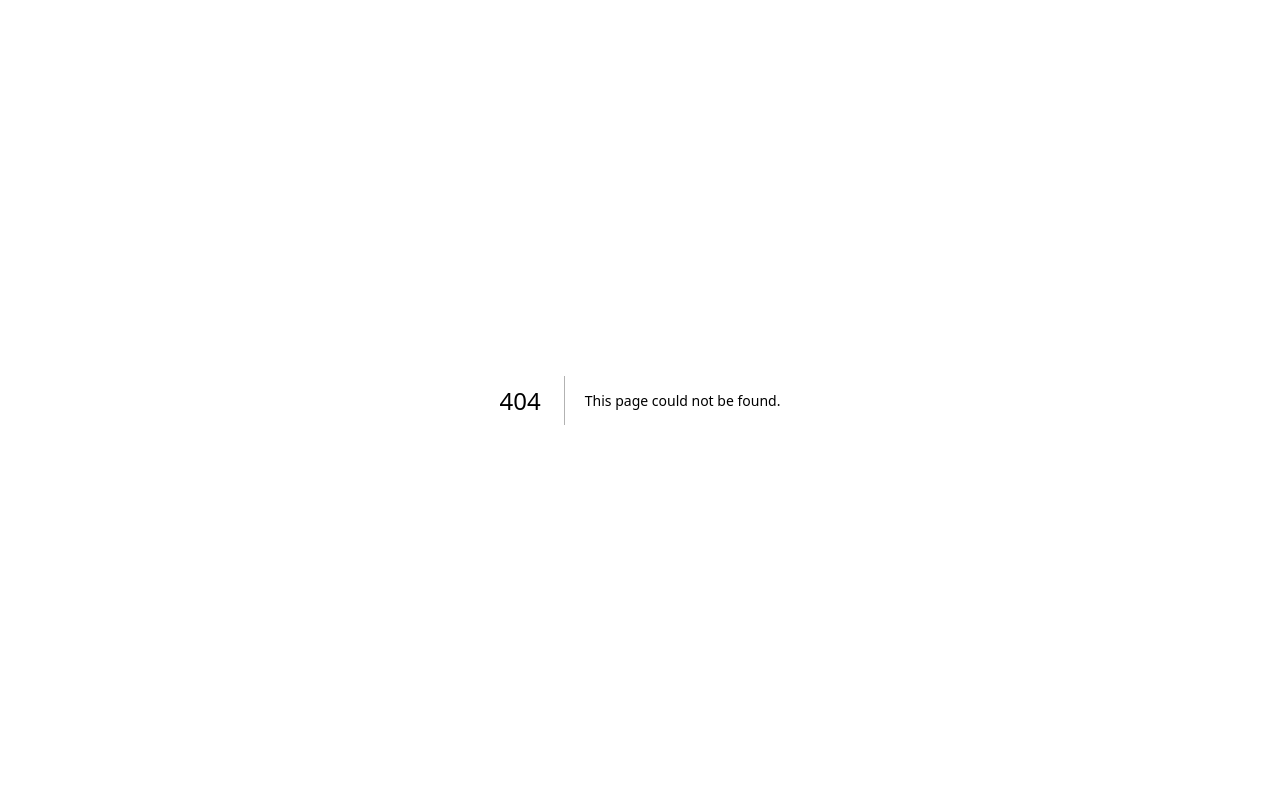
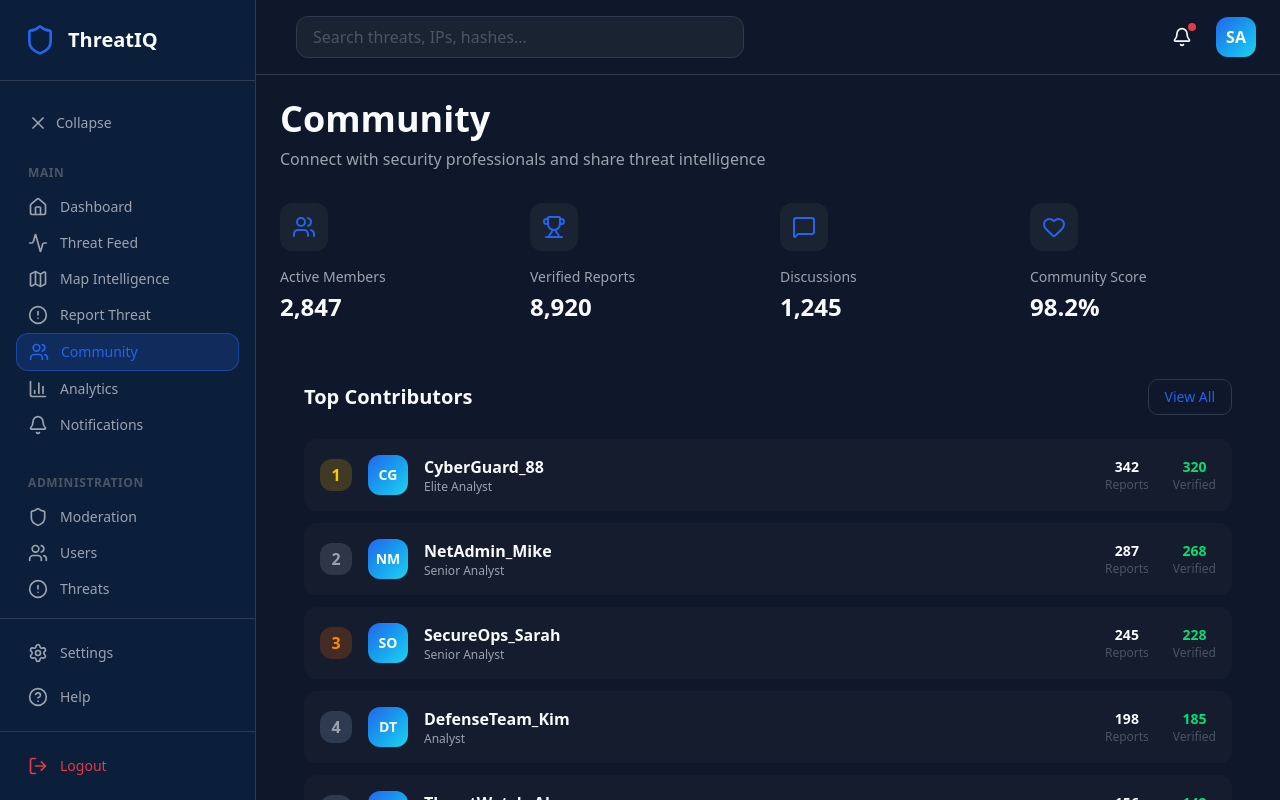
Before and after one commit to Justdan111/ThreathIQ, a Next.js app: page /community in a window 1280 px wide. Before the commit this address had no page. Built offline with nearby package versions, Linux system fonts and the light colour scheme.

Commit message:
feat: add CommunityPage with top contributors, community leaders, recent discussions, and safety tips

```diff
--- /dev/null
+++ b/src/app/(dashboard)/community/page.tsx
@@ -0,0 +1,276 @@
+'use client';
+
+import { Users, Trophy, MessageSquare, Heart } from 'lucide-react';
+import { Button } from '@/components/ui/button';
+
+const TOP_CONTRIBUTORS = [
+  {
+    rank: 1,
+    name: 'CyberGuard_88',
+    reports: 342,
+    verified: 320,
+    badge: 'Elite Analyst',
+    avatar: 'CG'
+  },
+  {
+    rank: 2,
+    name: 'NetAdmin_Mike',
+    reports: 287,
+    verified: 268,
+    badge: 'Senior Analyst',
+    avatar: 'NM'
+  },
+  {
+    rank: 3,
+    name: 'SecureOps_Sarah',
+    reports: 245,
+    verified: 228,
+    badge: 'Senior Analyst',
+    avatar: 'SO'
+  },
+  {
+    rank: 4,
+    name: 'DefenseTeam_Kim',
+    reports: 198,
+    verified: 185,
+    badge: 'Analyst',
+    avatar: 'DT'
+  },
+  {
+    rank: 5,
+    name: 'ThreatWatch_Alex',
+    reports: 156,
+    verified: 142,
+    badge: 'Analyst',
+    avatar: 'TW'
+  },
+];
+
+const COMMUNITY_LEADERS = [
+  {
+    name: 'SafariBank Security Team',
+    members: 1240,
+    verified: '98.5%',
+    icon: '🏦'
+  },
+  {
+    name: 'Tech-Hub Community',
+    members: 892,
+    verified: '96.2%',
+    icon: '💻'
+  },
+  {
+    name: 'Connect-Africa Alliance',
+    members: 645,
+    verified: '95.8%',
+    icon: '🌍'
+  },
+  {
+    name: 'SecureOps Collective',
+    members: 523,
+    verified: '97.3%',
+    icon: '🔒'
+  },
+];
+
+const RECENT_DISCUSSIONS = [
+  {
+    title: 'New APT Group Detected in Financial Sector',
+    author: 'CyberGuard_88',
+    replies: 45,
+    likes: 128,
+    category: 'APT Analysis'
+  },
+  {
+    title: 'Best Practices for Regional Infrastructure Hardening',
+    author: 'NetAdmin_Mike',
+    replies: 32,
+    likes: 89,
+    category: 'Security Tips'
+  },
+  {
+    title: 'Phishing Campaign Alert - Banking Sector',
+    author: 'SecureOps_Sarah',
+    replies: 28,
+    likes: 76,
+    category: 'Threat Alert'
+  },
+  {
+    title: 'DDoS Mitigation Strategies for Small Enterprises',
+    author: 'DefenseTeam_Kim',
+    replies: 19,
+    likes: 54,
+    category: 'Defense'
+  },
+];
+
+export default function CommunityPage() {
+  return (
+    <div className="space-y-8">
+      {/* Header */}
+      <div>
+        <h1 className="text-4xl font-bold text-[#F9FAFB]">Community</h1>
+        <p className="text-[#9CA3AF] mt-2">Connect with security professionals and share threat intelligence</p>
+      </div>
+
+      {/* Community Stats */}
+      <div className="grid grid-cols-1 md:grid-cols-2 lg:grid-cols-4 gap-6">
+        {[
+          { label: 'Active Members', value: '2,847', icon: Users },
+          { label: 'Verified Reports', value: '8,920', icon: Trophy },
+          { label: 'Discussions', value: '1,245', icon: MessageSquare },
+          { label: 'Community Score', value: '98.2%', icon: Heart },
+        ].map((stat, idx) => (
+          <div key={idx} className="kpi-card">
+            <div className="p-3 rounded-lg bg-[#1A2332] w-fit mb-4">
+              <stat.icon className="w-6 h-6 text-[#2563EB]" />
+            </div>
+            <p className="text-[#9CA3AF] text-sm mb-1">{stat.label}</p>
+            <h3 className="text-2xl font-bold text-[#F9FAFB]">{stat.value}</h3>
+          </div>
+        ))}
+      </div>
+
+      {/* Top Contributors */}
+      <div className="glass-card p-6">
+        <div className="flex items-center justify-between mb-6">
+          <h2 className="text-xl font-semibold text-[#F9FAFB]">Top Contributors</h2>
+          <Button variant="outline" className="border-[#2D3A4F] text-[#2563EB] hover:bg-[#2563EB]/10 bg-transparent">
+            View All
+          </Button>
+        </div>
+
+        <div className="space-y-3">
+          {TOP_CONTRIBUTORS.map(contributor => (
+            <div key={contributor.rank} className="flex items-center gap-4 p-4 rounded-lg bg-[#1A2332]/50 hover:bg-[#1A2332] transition">
+              {/* Rank */}
+              <div className={`w-8 h-8 rounded-lg flex items-center justify-center font-bold ${
+                contributor.rank === 1 ? 'bg-yellow-500/20 text-yellow-400' :
+                contributor.rank === 2 ? 'bg-gray-400/20 text-gray-400' :
+                contributor.rank === 3 ? 'bg-orange-500/20 text-orange-400' :
+                'bg-[#2D3A4F] text-[#9CA3AF]'
+              }`}>
+                {contributor.rank}
+              </div>
+
+              {/* Avatar */}
+              <div className="w-10 h-10 rounded-lg bg-linear-to-br from-[#2563EB] to-[#22D3EE] flex items-center justify-center font-semibold text-sm">
+                {contributor.avatar}
+              </div>
+
+              {/* Info */}
+              <div className="flex-1">
+                <div className="font-semibold text-[#F9FAFB]">{contributor.name}</div>
+                <div className="text-xs text-[#9CA3AF]">{contributor.badge}</div>
+              </div>
+
+              {/* Stats */}
+              <div className="flex gap-6">
+                <div className="text-center">
+                  <div className="text-sm font-semibold text-[#F9FAFB]">{contributor.reports}</div>
+                  <div className="text-xs text-[#4B5563]">Reports</div>
+                </div>
+                <div className="text-center">
+                  <div className="text-sm font-semibold text-green-400">{contributor.verified}</div>
+                  <div className="text-xs text-[#4B5563]">Verified</div>
+                </div>
+              </div>
+            </div>
+          ))}
+        </div>
+      </div>
+
+      {/* Community Leaders */}
+      <div className="glass-card p-6">
+        <h2 className="text-xl font-semibold text-[#F9FAFB] mb-6">Community Leader Organizations</h2>
+
+        <div className="grid grid-cols-1 md:grid-cols-2 gap-4">
+          {COMMUNITY_LEADERS.map((leader, idx) => (
+            <div key={idx} className="p-4 rounded-lg bg-[#1A2332]/50 hover:bg-[#1A2332] transition border border-[#2D3A4F] hover:border-[#2563EB]">
+              <div className="flex items-start justify-between mb-3">
+                <div className="text-2xl">{leader.icon}</div>
+                <span className="px-2 py-1 rounded text-xs font-semibold bg-[#2563EB]/20 text-[#2563EB]">
+                  Leader
+                </span>
+              </div>
+              <h3 className="font-semibold text-[#F9FAFB] mb-2">{leader.name}</h3>
+              <div className="flex justify-between text-sm">
+                <div>
+                  <div className="text-[#9CA3AF] text-xs">Members</div>
+                  <div className="text-[#F9FAFB] font-semibold">{leader.members}</div>
+                </div>
+                <div>
+                  <div className="text-[#9CA3AF] text-xs">Verified Rate</div>
+                  <div className="text-green-400 font-semibold">{leader.verified}</div>
+                </div>
+              </div>
+            </div>
+          ))}
+        </div>
+      </div>
+
+      {/* Recent Discussions */}
+      <div className="glass-card p-6">
+        <div className="flex items-center justify-between mb-6">
+          <h2 className="text-xl font-semibold text-[#F9FAFB]">Recent Discussions</h2>
+          <Button className="bg-[#2563EB] hover:bg-[#1D4ED8] text-white">
+            Start Discussion
+          </Button>
+        </div>
+
+        <div className="space-y-3">
+          {RECENT_DISCUSSIONS.map((discussion, idx) => (
+            <div key={idx} className="p-4 rounded-lg bg-[#1A2332]/50 hover:bg-[#1A2332] transition cursor-pointer border border-[#2D3A4F] hover:border-[#2563EB]">
+              <div className="flex items-start justify-between mb-2">
+                <div className="flex-1">
+                  <h3 className="font-semibold text-[#F9FAFB] mb-1">{discussion.title}</h3>
+                  <div className="flex items-center gap-2 text-xs text-[#9CA3AF]">
+                    <span>By {discussion.author}</span>
+                    <span>•</span>
+                    <span className="px-2 py-0.5 rounded bg-[#2563EB]/20 text-[#2563EB]">
+                      {discussion.category}
+                    </span>
+                  </div>
+                </div>
+              </div>
+
+              <div className="flex gap-4 text-sm">
+                <div className="flex items-center gap-1 text-[#9CA3AF] hover:text-[#F9FAFB] transition">
+                  <MessageSquare className="w-4 h-4" />
+                  <span>{discussion.replies}</span>
+                </div>
+                <div className="flex items-center gap-1 text-[#9CA3AF] hover:text-[#F9FAFB] transition">
+                  <Heart className="w-4 h-4" />
+                  <span>{discussion.likes}</span>
+                </div>
+              </div>
+            </div>
+          ))}
+        </div>
+      </div>
+
+      {/* Safety Tips */}
+      <div className="glass-card p-6 border-l-4 border-green-500">
+        <h2 className="text-xl font-semibold text-[#F9FAFB] mb-4">Community Safety Tips</h2>
+        <ul className="space-y-3 text-[#9CA3AF]">
+          <li className="flex gap-3">
+            <span className="text-green-400 font-bold">•</span>
+            <span>Always verify threats through multiple sources before reporting</span>
+          </li>
+          <li className="flex gap-3">
+            <span className="text-green-400 font-bold">•</span>
+            <span>Include specific technical indicators and timestamps in your reports</span>
+          </li>
+          <li className="flex gap-3">
+            <span className="text-green-400 font-bold">•</span>
+            <span>Respect community guidelines and maintain professional conduct</span>
+          </li>
+          <li className="flex gap-3">
+            <span className="text-green-400 font-bold">•</span>
+            <span>Share learnings openly to help strengthen the entire ecosystem</span>
+          </li>
+        </ul>
+      </div>
+    </div>
+  );
+}
```
